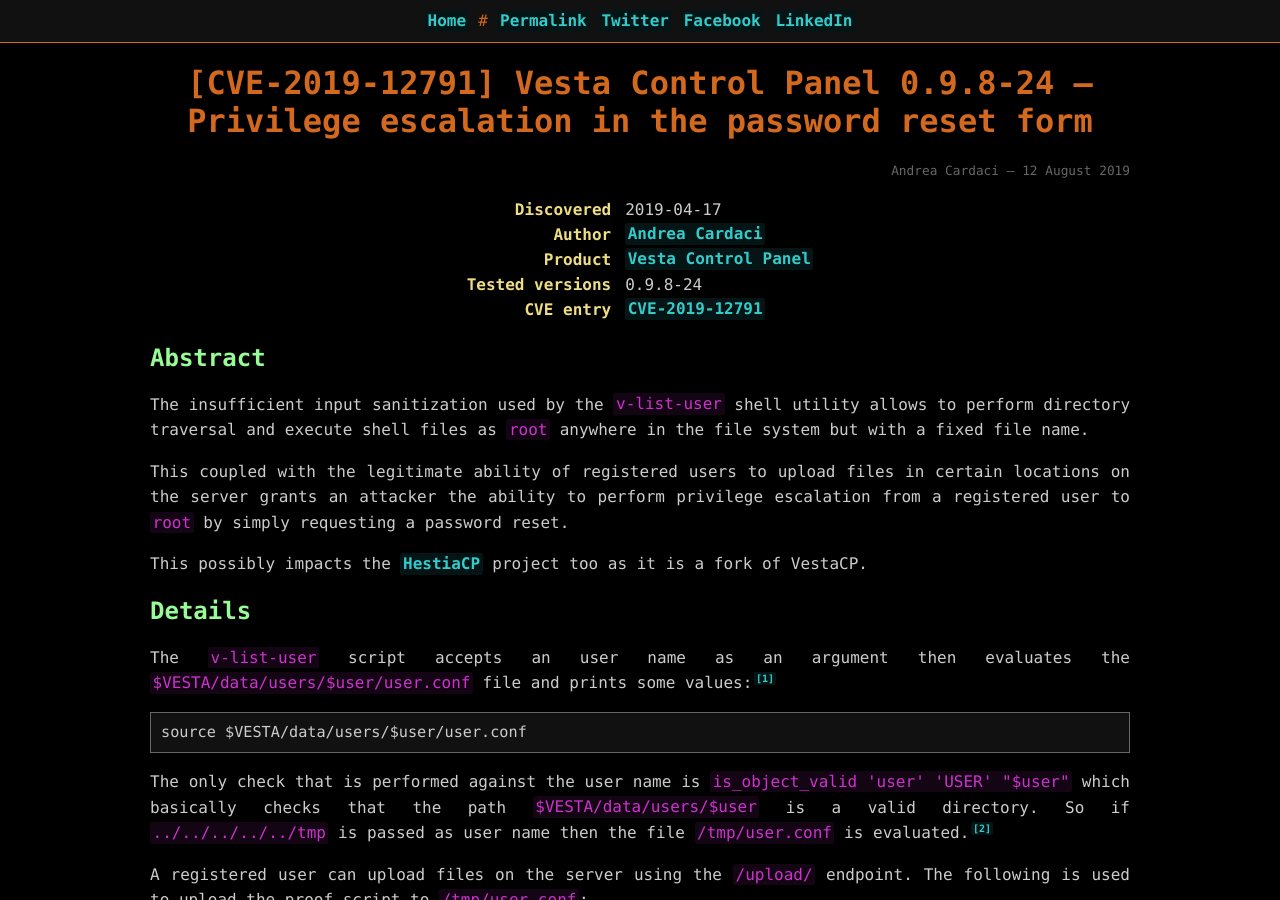
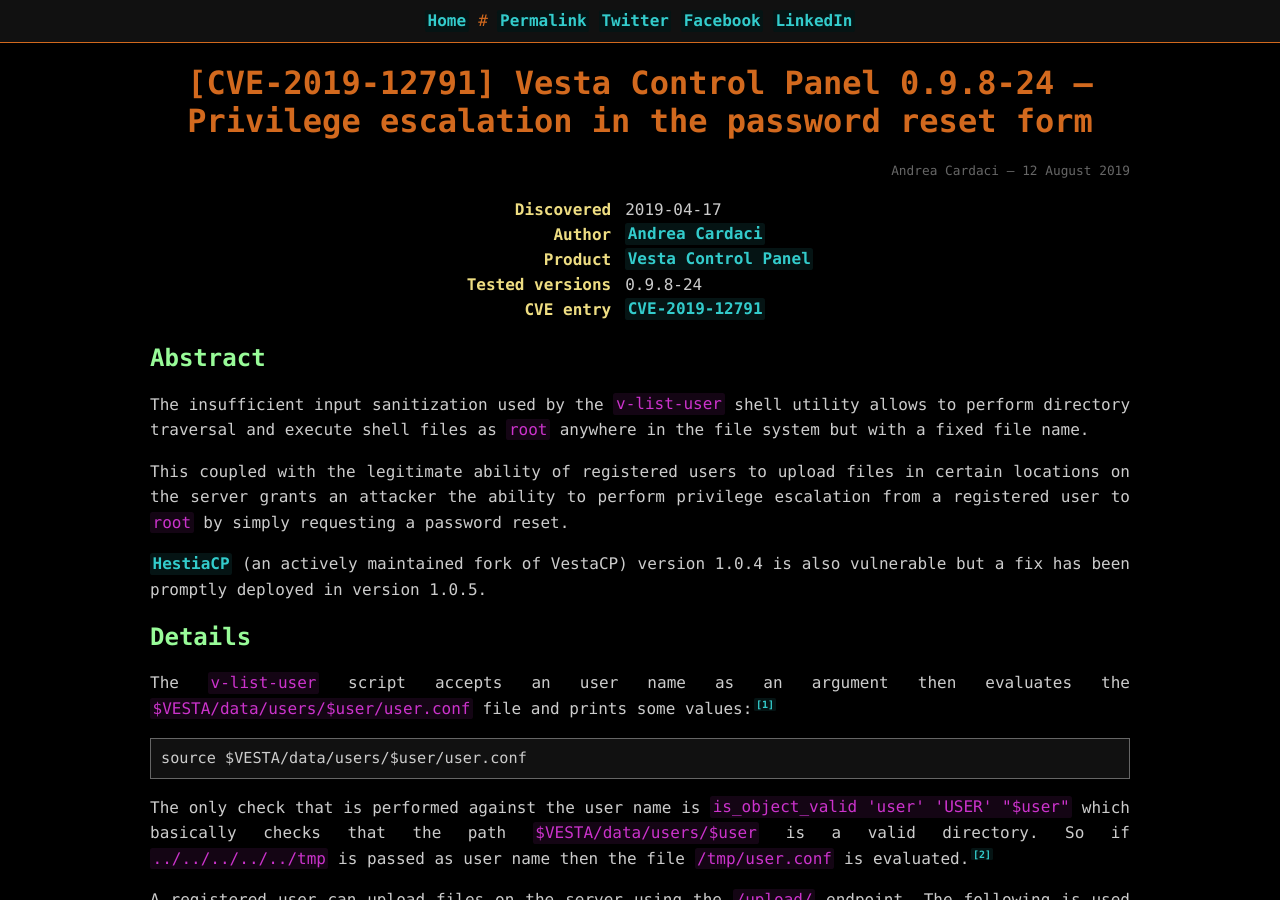
Before and after one commit to cyrus-and/cyrus-and.github.io, a Jekyll site: the page built from advisories/_posts/2019-08-12-vesta-control-panel-0.9.8-24-privilege-escalation-in-the-password-reset-form.md, in a window 1280 px wide and 900 px high. Built offline with Jekyll 4.4.1, drawn with Linux system fonts in a browser that asks for light colours.

Commit message:
Clarify reference to HestiaCP

```diff
--- a/advisories/_posts/2019-08-12-vesta-control-panel-0.9.8-24-privilege-escalation-in-the-password-reset-form.md
+++ b/advisories/_posts/2019-08-12-vesta-control-panel-0.9.8-24-privilege-escalation-in-the-password-reset-form.md
@@ -16,7 +16,7 @@ The insufficient input sanitization used by the `v-list-user` shell utility allo
 
 This coupled with the legitimate ability of registered users to upload files in certain locations on the server grants an attacker the ability to perform privilege escalation from a registered user to `root` by simply requesting a password reset.
 
-This possibly impacts the [HestiaCP](https://www.hestiacp.com/) project too as it is a fork of VestaCP.
+[HestiaCP](https://www.hestiacp.com/) (an actively maintained fork of VestaCP) version 1.0.4 is also vulnerable but a fix has been promptly deployed in version 1.0.5.
 
 ## Details
 
```
Also changed, not shown: advisories/_posts/2019-08-12-vesta-control-panel-0.9.8-24-privilege-escalation-in-the-upload-handler.md (+1 -1 lines).
